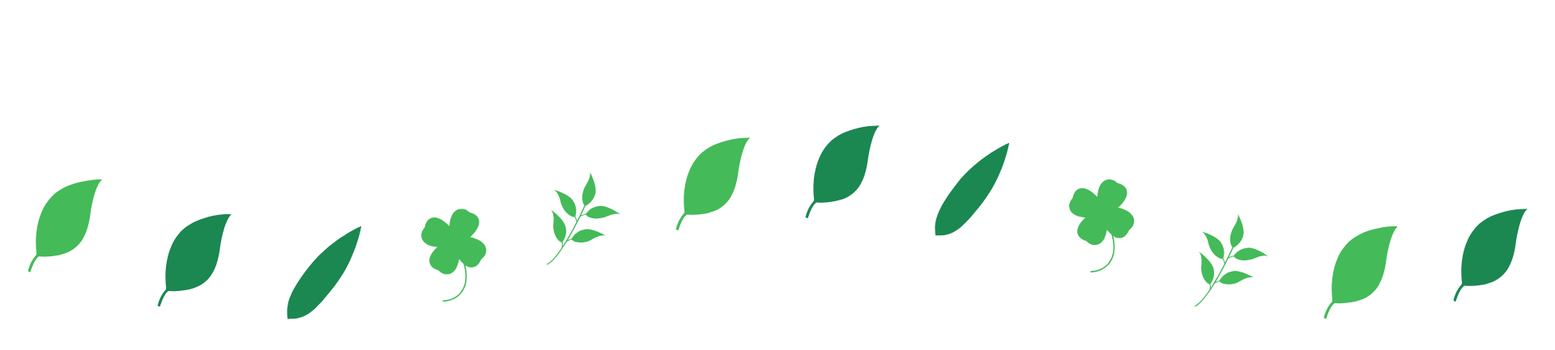
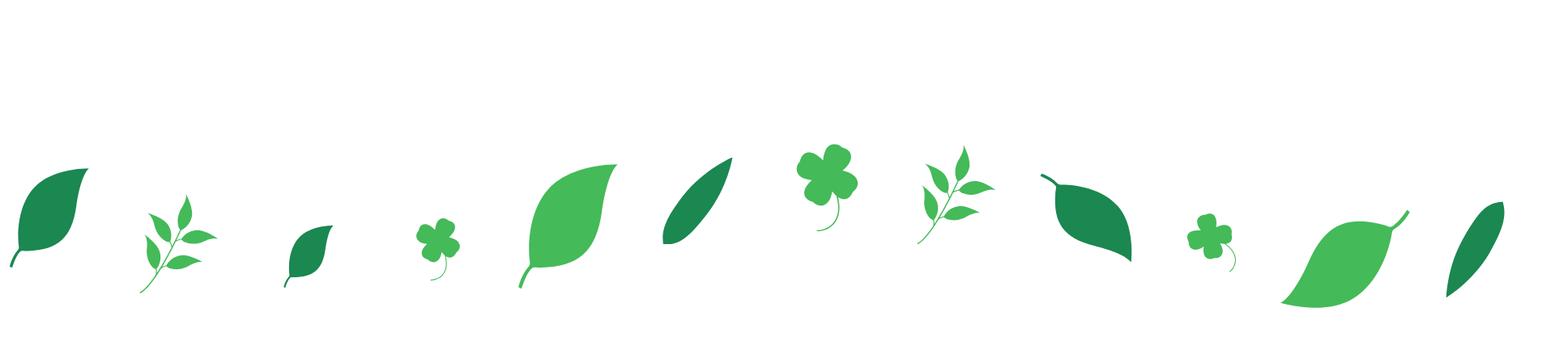
Before and after one commit to masakazu-maruta/YakurikenSvgJsLeafWaveSimple, a plain HTML site: page index.html in a window 1280 px wide. Shown: the part 133-566 px from the top of the page at 81% size, 1920 px wide, since content can reach past the window. Drawn offline with nearby package versions, Linux system fonts and the light colour scheme.

Commit message:
葉っぱの大きさをバラバラに

```diff
--- a/index.html
+++ b/index.html
@@ -11,9 +11,52 @@
   <body>
     <header>
       <div class="header-title">
-          <h1>Tohoku <br> Yakuriken</h1>
+        <h1>
+          Tohoku <br />
+          Yakuriken
+        </h1>
       </div>
-  </header>
-    <div id = "container"></div>
+    </header>
+    <div id="container">
+      <div id="leaf-0">
+        <img src="svgs/leaf-3.svg" />
+      </div>
+      <div id="leaf-1">
+        <img src="svgs/leaf-5.svg" />
+      </div>
+      <div id="leaf-2">
+        <img src="svgs/leaf-2.svg" />
+      </div>
+      <div id="leaf-3">
+        <img src="svgs/leaf-4.svg" />
+      </div>
+      <div id="leaf-4">
+        <img src="svgs/leaf-1.svg" />
+      </div>
+      <div id="leaf-5">
+        <img src="svgs/leaf-3.svg" />
+      </div>
+      <div id="leaf-6">
+        <img src="svgs/leaf-5.svg" />
+      </div>
+      <div id="leaf-7">
+        <img src="svgs/leaf-3.svg" />
+      </div>
+      <div id="leaf-8">
+        <img src="svgs/leaf-5.svg" />
+      </div>
+      <div id="leaf-9">
+        <img src="svgs/leaf-2.svg" />
+      </div>
+      <div id="leaf-10">
+        <img src="svgs/leaf-4.svg" />
+      </div>
+      <div id="leaf-11">
+        <img src="svgs/leaf-1.svg" />
+      </div>
+      <div id="leaf-12">
+        <img src="svgs/leaf-2.svg" />
+      </div>
+    </div>
   </body>
 </html>
--- a/leafWave.js
+++ b/leafWave.js
@@ -1,22 +1,8 @@
-const leafNumber = 30;
+const leafNumber = 13;
+var container = document.getElementById('container');
+let Leafs = Array.from(container.children);
 
-let Leafs = [];
-let leafSources = [
-    'svgs/leaf-1.svg',
-    'svgs/leaf-2.svg',
-    'svgs/leaf-3.svg',
-    'svgs/leaf-4.svg',
-    'svgs/leaf-5.svg'
-];
-
-var container = document.getElementById('container');
-for (let i = 0; i < leafNumber; i++) {
-    let svgTag = document.createElement('img');
-    svgTag.src = leafSources[i % leafSources.length];
-    svgTag.setAttribute('class', 'leafs');
-    container.appendChild(svgTag);
-    Leafs.push(svgTag);
-}
+//アニメーションのコード
 const startAnimation = () => {
     requestAnimationFrame(animation);
 }
--- a/style.scss
+++ b/style.scss
@@ -1,8 +1,16 @@
-body{
+$leafSource_1: "svgs/leaf-1.svg";
+$leafSource_2: "svgs/leaf-2.svg";
+$leafSource_3: "svgs/leaf-3.svg";
+$leafSource_4: "svgs/leaf-4.svg";
+$leafSource_5: "svgs/leaf-5.svg";
+//3 5 2 4 1 3 5 3 5 2 4 1
+
+body {
   height: 100vh;
   width: 100vw;
   display: flex;
   align-items: center;
+  overflow: hidden;
 }
 
 header {
@@ -24,13 +32,82 @@ header {
   line-height: 1.2;
 }
 
-#container{
+#container {
   margin: auto;
   width: 100%;
-  height: 15%;
-  .leafs {
+  height: 30%;
+  position: relative;
+  > * {
+    background-position: center;
+    background-repeat: no-repeat;
     position: absolute;
-    height:7.2em;
-    width: 7.2em;
+    height: 9.6em;
+    width: 9.6em;
+    display: flex;
+    justify-content: center;
+    align-items: center;
+    img {
+      transform-origin: center;
+      height: 100%;
+      width: 100%;
+    }
   }
 }
+
+#leaf-0 img {
+  height: 80%;
+  width: 80%;
+}
+#leaf-1 img {
+  height: 80%;
+  width: 80%;
+  transform: rotate(96deg);
+}
+#leaf-2 img {
+  height: 50%;
+  width: 50%;
+  transform: rotate(-40deg);
+}
+#leaf-3 img {
+  height: 100%;
+  width: 100%;
+  transform: rotate(196deg);
+}
+#leaf-4 img {
+  height: 70%;
+  width: 70%;
+  transform: rotate(172deg);
+}
+#leaf-5 img {
+  height: 50%;
+  width: 50%;
+  transform: scale(-1, -1);
+}
+#leaf-6 img {
+  height: 80%;
+  width: 80%;
+}
+#leaf-7 img {
+  height: 80%;
+  width: 80%;
+}
+#leaf-8 img {
+  height: 50%;
+  width: 50%;
+}
+#leaf-9 img {
+  height: 50%;
+  width: 50%;
+}
+#leaf-10 img {
+  height: 100%;
+  width: 100%;
+}
+#leaf-11 img {
+  height: 70%;
+  width: 70%;
+}
+#leaf-12 img {
+  height: 70%;
+  width: 70%;
+}
```
Also changed, not shown: style.css, 1 other file.
